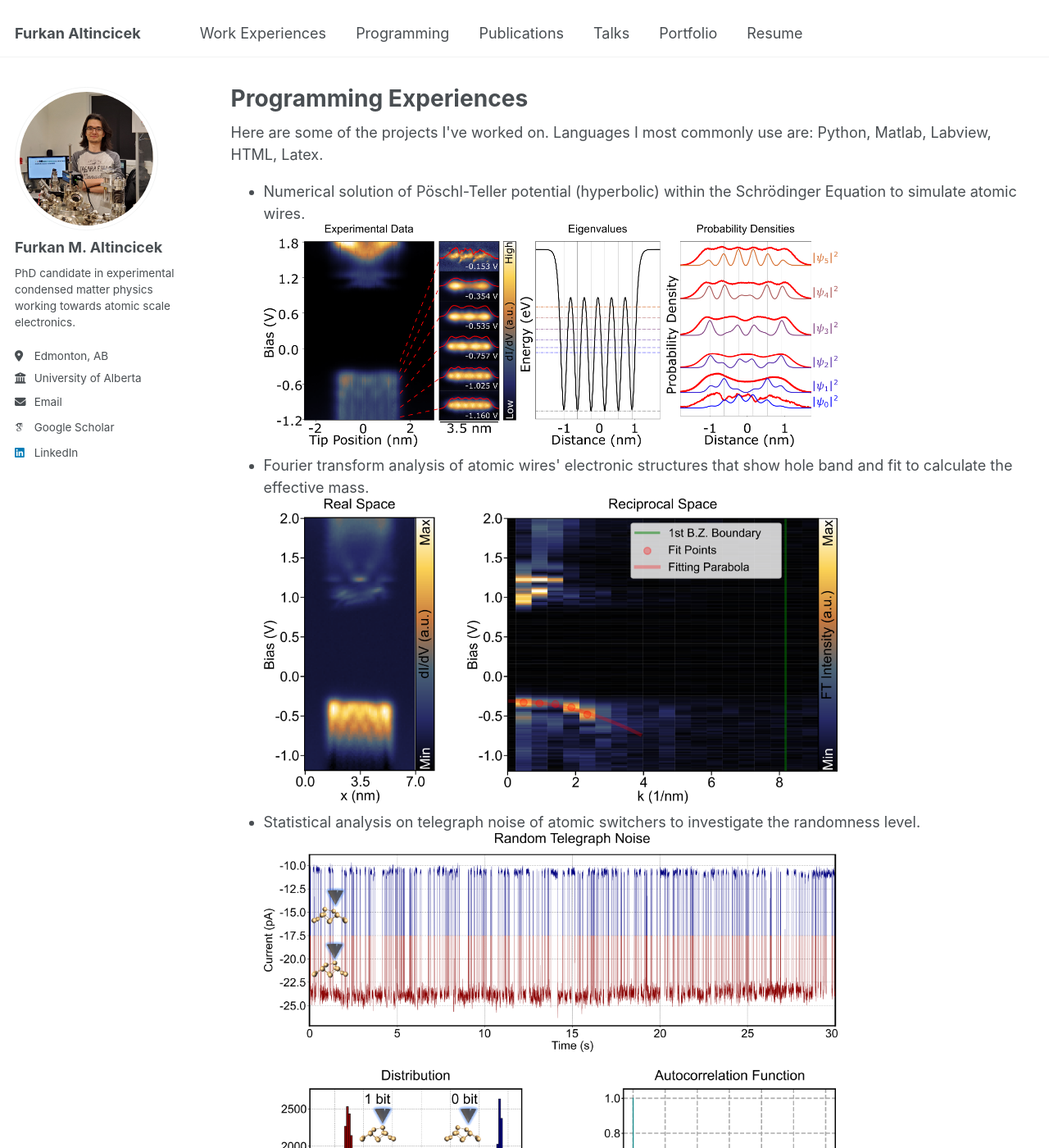
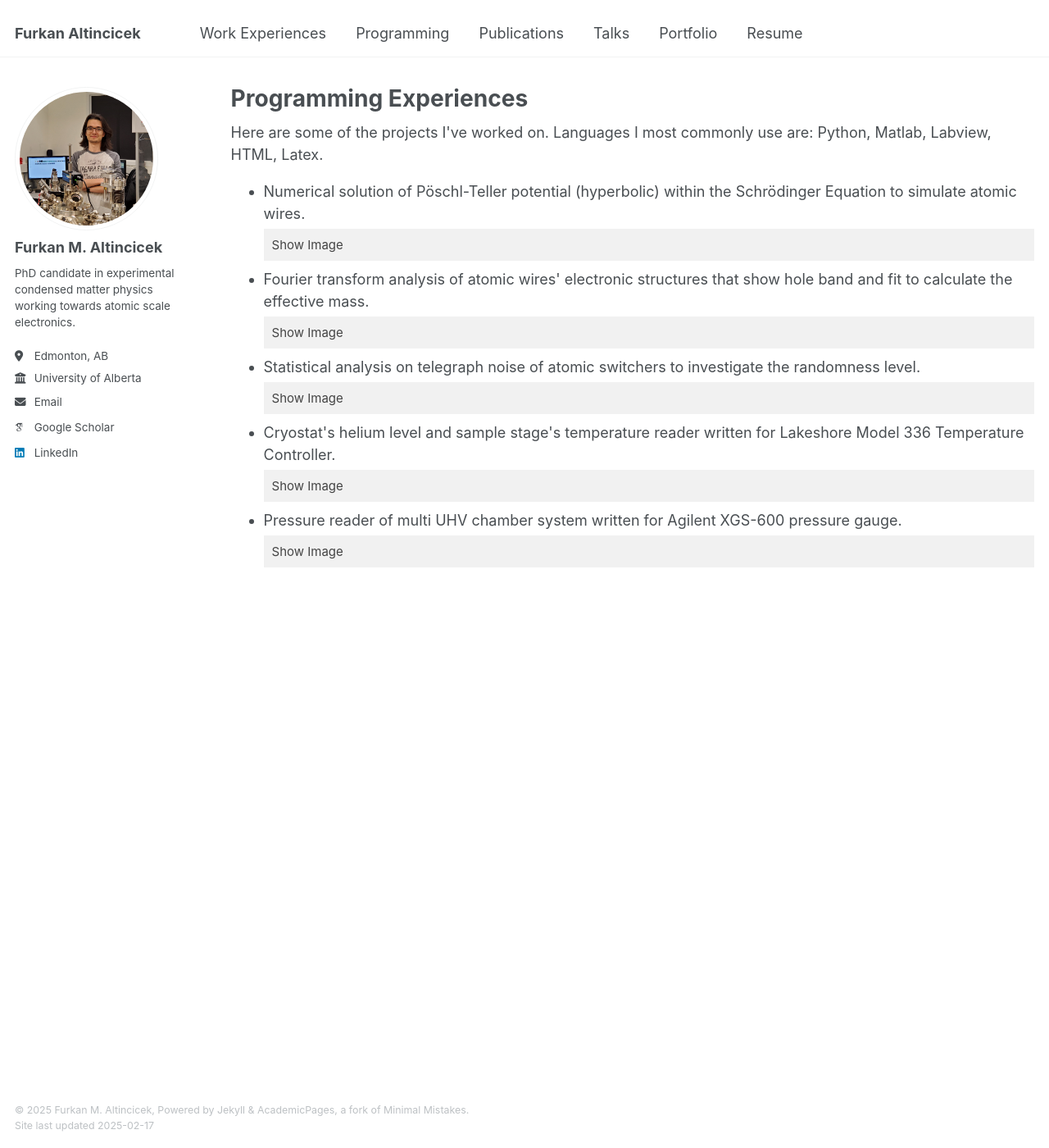
Before and after one commit to faltincicek/faltincicek.github.io, a Jekyll site: the page built from _pages/programming.html, in a window 1280 px wide and 1400 px high. Shown: the whole window at 82% size. Built offline with Jekyll 4.4.1, drawn with Linux system fonts in a browser that asks for light colours; some web fonts are replaced.

Commit message:
Update programming.html

```diff
--- a/_pages/programming.html
+++ b/_pages/programming.html
@@ -1,3 +1,101 @@
+---
+layout: archive
+title: "Programming Experiences"
+permalink: /programming/
+author_profile: true
+---
+
+Here are some of the projects I've worked on. Languages I most commonly use are: Python, Matlab, Labview, HTML, Latex.
+
+<ul style="list-style-type: disc;">
+  <li>
+    Numerical solution of Pöschl-Teller potential (hyperbolic) within the Schrödinger Equation to simulate atomic wires.<br>
+    <button class="collapsible">Show Image</button>
+    <div class="content">
+      <img src="https://faltincicek.github.io/images/pt_model.png" alt="PT Model" style="width: 700px; height: auto;">
+    </div>
+  </li>
+
+  <li>
+    Fourier transform analysis of atomic wires' electronic structures that show hole band and fit to calculate the effective mass.<br>
+    <button class="collapsible">Show Image</button>
+    <div class="content">
+      <img src="https://faltincicek.github.io/images/ft.png" alt="Fourier Analysis" style="width: 700px; height: auto;">
+    </div>
+  </li>
+
+  <li>
+    Statistical analysis on telegraph noise of atomic switchers to investigate the randomness level.<br>
+    <button class="collapsible">Show Image</button>
+    <div class="content">
+      <img src="https://faltincicek.github.io/images/telegraph.png" alt="Telegraph Noise" style="width: 700px; height: auto;">
+    </div>
+  </li>
+
+  <li>
+    Cryostat's helium level and sample stage's temperature reader written for Lakeshore Model 336 Temperature Controller.<br>
+    <button class="collapsible">Show Image</button>
+    <div class="content">
+      <img src="https://faltincicek.github.io/images/500x300.png" alt="Cryostat" style="width: 300px; height: auto;">
+    </div>
+  </li>
+
+  <li>
+    Pressure reader of multi UHV chamber system written for Agilent XGS-600 pressure gauge.<br>
+    <button class="collapsible">Show Image</button>
+    <div class="content">
+      <img src="https://faltincicek.github.io/images/500x300.png" alt="Pressure Reader" style="width: 300px; height: auto;">
+    </div>
+  </li>
+</ul>
+
+<script>
+    var coll = document.getElementsByClassName("collapsible");
+    for (let i = 0; i < coll.length; i++) {
+        coll[i].addEventListener("click", function() {
+            this.classList.toggle("active");
+            var content = this.nextElementSibling;
+            if (content.style.display === "block") {
+                content.style.display = "none";
+            } else {
+                content.style.display = "block";
+            }
+        });
+    }
+</script>
+
+<style>
+    .collapsible {
+        background-color: #f1f1f1;
+        color: #444;
+        cursor: pointer;
+        padding: 10px;
+        width: 100%;
+        border: none;
+        text-align: left;
+        outline: none;
+        font-size: 15px;
+        margin-top: 5px;
+    }
+
+    .active, .collapsible:hover {
+        background-color: #ccc;
+    }
+
+    .content {
+        padding: 0 18px;
+        display: none;
+        overflow: hidden;
+        background-color: #f9f9f9;
+    }
+
+    img {
+        max-width: 100%; /* Responsive image */
+        height: auto;
+    }
+</style>
+
+{% comment %}
 ---
 layout: archive
 title: "Programming Experiences"
@@ -33,3 +131,4 @@ Here are some of the projects I've worked on. Languages I most commonly use are:
     <img src="https://faltincicek.github.io/images/500x300.png" alt="PT Model" style="width: 300px; height: auto;">
   </li>
 </ul>
+{% endcomment %}
```
